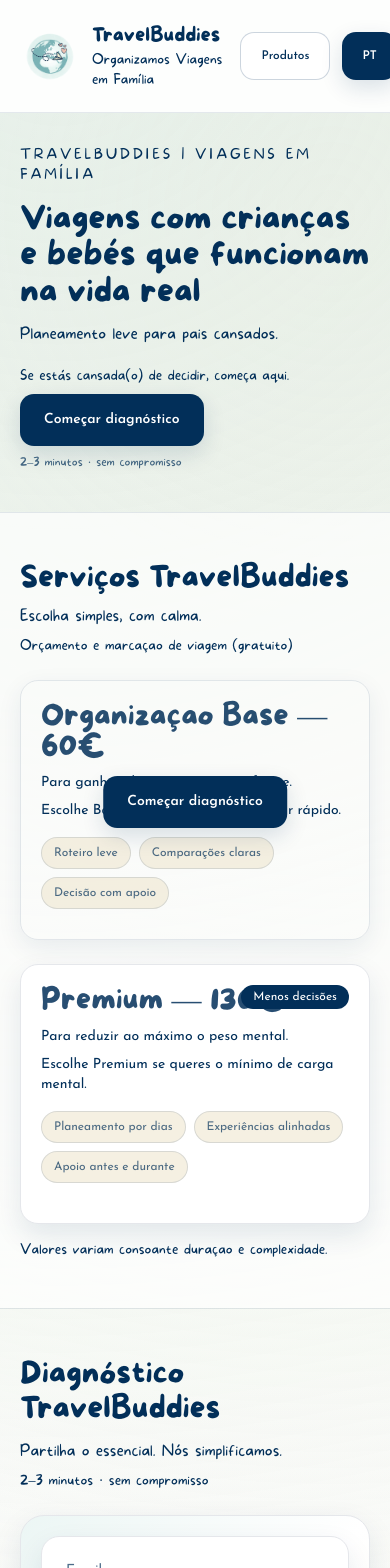
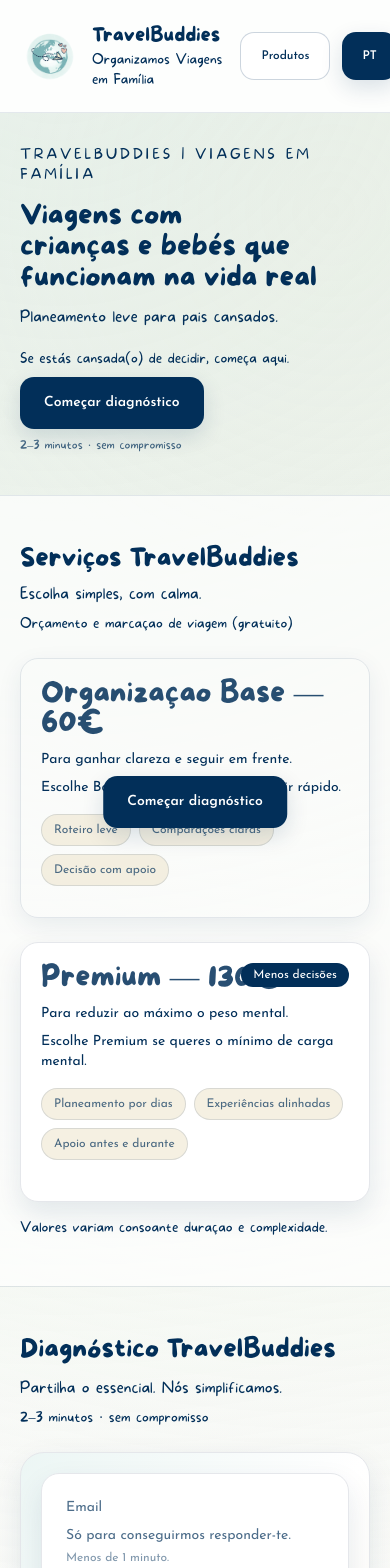
Before and after one commit to cm2pt/travelbuddies-website, a React (Vite) app: page / in a window 390 px wide. Shown: the top 1568 px of the page. Built offline with nearby package versions, Linux system fonts and the light colour scheme.

Commit message:
Tune hero photo framing and mobile typography polish

```diff
--- a/src/App.jsx
+++ b/src/App.jsx
@@ -1319,7 +1319,7 @@
               <div className={`${container} grid gap-10 lg:grid-cols-[1.1fr_0.9fr] items-center`}>
                 <Reveal>
                   <p className="font-subtitle font-light text-sm uppercase tracking-[0.2em] text-primary">{t.heroTag}</p>
-                  <h1 className="mt-4 text-[2.1rem] sm:text-4xl lg:text-5xl font-display leading-[1.08] text-balance">
+                  <h1 className="mt-4 text-[1.78rem] sm:text-4xl lg:text-5xl font-display leading-[1.08] text-balance">
                     {t.heroTitle}
                   </h1>
                   <p className="font-subtitle font-light mt-3 text-base text-primary text-balance max-w-xl">{t.heroBody}</p>
@@ -1335,9 +1335,9 @@
                   <div className="absolute -top-6 -right-6 h-24 w-24 rounded-full bg-tealSoft/70 blur-2xl" />
                   <Card variant="surface" className="overflow-hidden p-0">
                     <img
-                      src={travel3}
+                      src={travel2}
                       alt="Family traveling"
-                      className="h-[220px] sm:h-[280px] lg:h-[340px] w-full object-cover object-center"
+                      className="h-[220px] sm:h-[280px] lg:h-[340px] w-full object-cover object-[50%_42%] scale-[1.06]"
                       loading="lazy"
                     />
                   </Card>
@@ -1348,13 +1348,13 @@
             <section id="services" className="py-12 md:py-16 bg-white/70 border-t border-primary/10">
               <div className={container}>
                 <Reveal>
-                  <h2 className="text-[1.95rem] font-display leading-[1.12]">{t.servicesTitle}</h2>
+                  <h2 className="text-[1.65rem] sm:text-[1.95rem] font-display leading-[1.12]">{t.servicesTitle}</h2>
                   <p className="font-subtitle font-light mt-2 text-primary">{t.servicesBody}</p>
                   <p className="font-subtitle font-light mt-2 text-sm text-primary">{t.servicesFreeLine}</p>
                 </Reveal>
                 <div className="mt-6 grid gap-6 lg:grid-cols-2">
                   <Reveal><Card className="p-5 md:p-6 min-h-[260px]">
-                    <h3 className="font-display text-3xl text-primary/85 leading-none">{t.baseTitle}</h3>
+                    <h3 className="font-display text-[1.85rem] sm:text-3xl text-primary/85 leading-none">{t.baseTitle}</h3>
                     <p className="mt-3 text-sm text-primary">{t.baseOutcome}</p>
                     <p className="mt-2 text-sm text-primary">{t.baseWhen}</p>
                     <div className="mt-4 flex flex-wrap gap-2">
@@ -1370,7 +1370,7 @@
                     <span className="absolute right-5 top-5 rounded-full bg-primary text-white px-3 py-1 text-xs">
                       {t.premiumBadge}
                     </span>
-                    <h3 className="font-display text-3xl text-primary/85 leading-none">{t.premiumTitle}</h3>
+                    <h3 className="font-display text-[1.85rem] sm:text-3xl text-primary/85 leading-none">{t.premiumTitle}</h3>
                     <p className="mt-3 text-sm text-primary">{t.premiumOutcome}</p>
                     <p className="mt-2 text-sm text-primary">{t.premiumWhen}</p>
                     <div className="mt-4 flex flex-wrap gap-2">
@@ -1394,7 +1394,7 @@
             <section id={lang === 'pt' ? 'diagnostico' : 'diagnosis'} className="py-12 md:py-16 border-t border-primary/10">
               <div className={`${container} grid gap-10 lg:grid-cols-[1fr_1fr]`}>
                 <Reveal>
-                  <h2 className="text-[1.95rem] font-display leading-[1.12]">{t.formTitle}</h2>
+                  <h2 className="text-[1.65rem] sm:text-[1.95rem] font-display leading-[1.12]">{t.formTitle}</h2>
                   <p className="font-subtitle font-light mt-3 text-primary">{t.formBody}</p>
                   <p className="font-subtitle font-light mt-2 text-sm text-primary">{t.formHint}</p>
                   <Card variant="surface" className="mt-6 bg-gradient-to-br from-tealSoft/40 via-white to-cream/40 p-5 md:p-6">
@@ -1473,7 +1473,7 @@
             <section id="trust" className="py-12 md:py-16 border-t border-primary/10">
               <div className={container}>
                 <Reveal>
-                  <h2 className="text-[1.95rem] font-display leading-[1.12]">{t.trustTitle}</h2>
+                  <h2 className="text-[1.65rem] sm:text-[1.95rem] font-display leading-[1.12]">{t.trustTitle}</h2>
                 </Reveal>
                 <div className="mt-6 grid gap-4 md:grid-cols-3">
                   {t.trustCards.map((card) => (
--- a/src/components/ProductModal.jsx
+++ b/src/components/ProductModal.jsx
@@ -54,13 +54,13 @@
     <div className="fixed inset-0 z-50 flex items-center justify-center bg-primary/35 p-4">
       <Card variant="surface" className="w-full max-w-lg p-5 md:p-6">
         <div className="flex items-center justify-between gap-4">
-          <h3 className="font-display text-3xl text-primary">{isPt ? 'Comprar produto' : 'Buy product'}</h3>
+          <h3 className="font-display text-[1.72rem] sm:text-3xl text-primary">{isPt ? 'Comprar produto' : 'Buy product'}</h3>
           <Button type="button" variant="secondary" size="sm" onClick={onClose}>
             {isPt ? 'Fechar' : 'Close'}
           </Button>
         </div>
         <img src={product.image} alt={title} className="mt-4 h-44 w-full rounded-2xl object-cover" />
-        <p className="font-display mt-4 text-3xl text-primary">{title}</p>
+        <p className="font-display mt-4 text-[1.72rem] sm:text-3xl text-primary">{title}</p>
         <p className="font-body mt-2 text-sm text-primary/85">{description}</p>
         <p className="mt-3 text-sm text-primary">
           <span className="font-body">{isPt ? 'Preço final:' : 'Final price:'}</span> <span className="font-semibold">{product.price}</span>
--- a/src/components/ProductsPage.jsx
+++ b/src/components/ProductsPage.jsx
@@ -80,7 +80,7 @@
     <section id="produtos" className="py-12 md:py-16 bg-white">
       <div className="mx-auto w-full max-w-[1120px] px-5 sm:px-6">
         <Reveal>
-          <h1 className="font-display text-[2.1rem] leading-[1.08] text-primary sm:text-5xl">{t.title}</h1>
+          <h1 className="font-display text-[1.78rem] leading-[1.08] text-primary sm:text-5xl">{t.title}</h1>
           <p className="font-body mt-3 max-w-2xl text-base text-primary/85">{t.intro}</p>
         </Reveal>
 
@@ -106,7 +106,7 @@
               <img src={item.image} alt={getTitle(item)} className="h-52 w-full object-cover" loading="lazy" />
               <div className="p-5 md:p-6">
                 <div className="flex items-start justify-between gap-3">
-                  <h2 className="font-display text-3xl leading-none text-primary">{getTitle(item)}</h2>
+                  <h2 className="font-display text-[1.72rem] sm:text-3xl leading-none text-primary">{getTitle(item)}</h2>
                   <span className="font-semibold text-primary text-sm">{item.price}</span>
                 </div>
                 <p className="font-body mt-3 text-sm text-primary/85">{getShort(item)}</p>
@@ -123,7 +123,7 @@
 
         <Reveal>
           <Card variant="muted" className="mt-10 p-6">
-          <h3 className="font-display text-3xl text-primary">{t.shippingTitle}</h3>
+          <h3 className="font-display text-[1.72rem] sm:text-3xl text-primary">{t.shippingTitle}</h3>
           <p className="font-body mt-2 text-sm text-primary/85">{t.shippingBody}</p>
           </Card>
         </Reveal>
```
